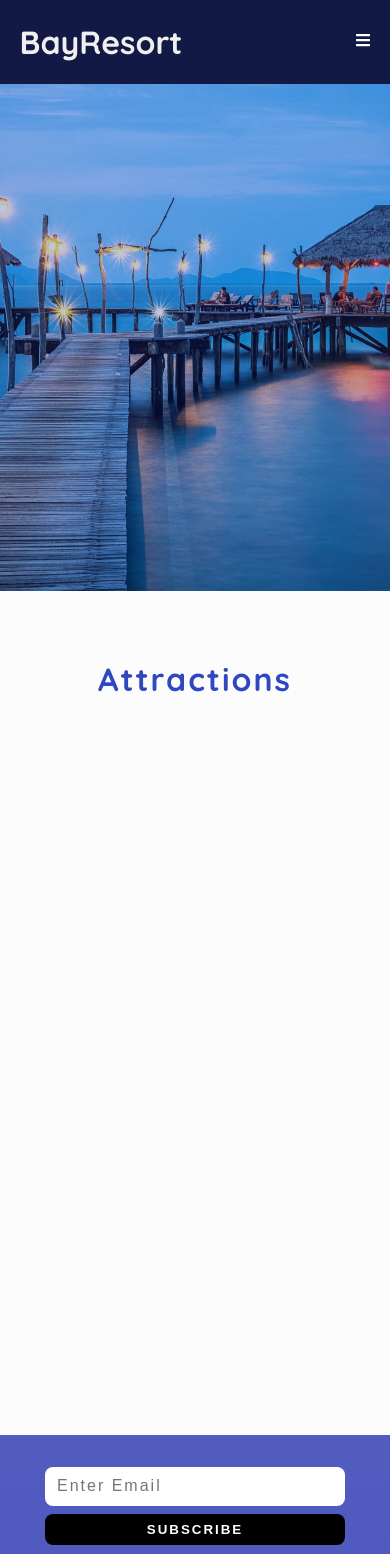
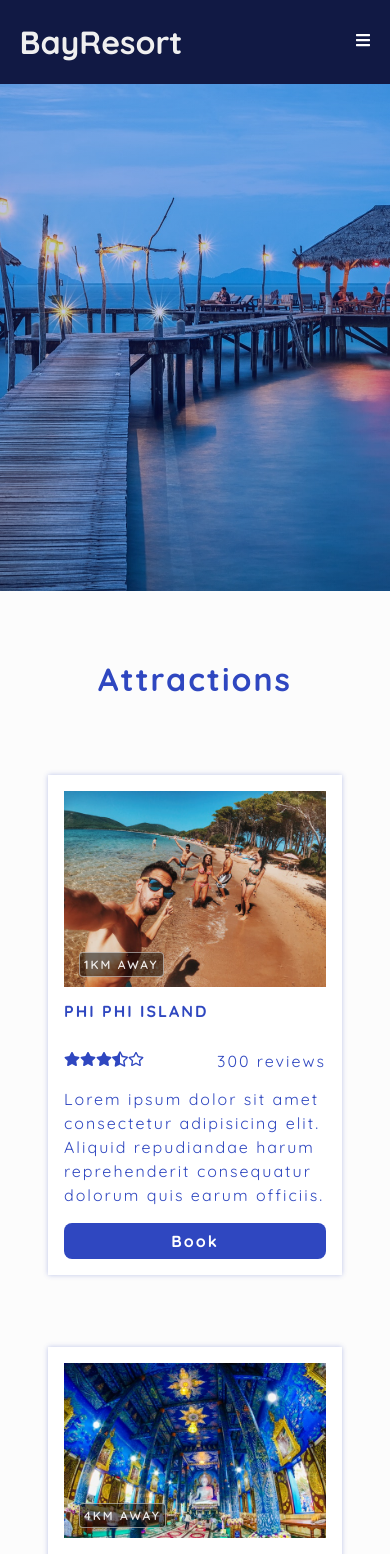
Before and after one commit to fidsta1990/bayresort, a React (Create React App) app: page /attractions in a window 390 px wide. Shown: the top 1554 px of the page. Built offline with nearby package versions, Linux system fonts and the light colour scheme.

Commit message:
completed Tour and SingleTour component details. Made responsive

```diff
--- a/src/components/attractionSection/tourData.js
+++ b/src/components/attractionSection/tourData.js
@@ -1,4 +1,3 @@
-import { FaStarHalfAlt, FaStar, FaRegStar } from "react-icons/fa";
 import attract1 from "../../img/people.jpg";
 import attract2 from "../../img/attraction1.jpg";
 import attract3 from "../../img/attraction2.jpg";
@@ -13,9 +12,6 @@ export const tourList = [
     img: `${attract1}`,
     location: "phi phi island",
     reviews: "300 reviews",
-    star: <FaStar />,
-    halfStar: <FaStarHalfAlt />,
-    emptyStar: <FaRegStar />,
     distance: "1KM AWAY",
     desc:
       "Lorem ipsum dolor sit amet consectetur adipisicing elit. Aliquid repudiandae harum reprehenderit consequatur dolorum quis earum officiis.",
@@ -23,11 +19,8 @@ export const tourList = [
   {
     id: 2,
     img: `${attract2}`,
-    location: "phi phi island",
+    location: "Prayer Temple",
     reviews: "100 reviews",
-    star: <FaStar />,
-    halfStar: <FaStarHalfAlt />,
-    emptyStar: <FaRegStar />,
     distance: "4KM AWAY",
     desc:
       "Lorem ipsum dolor sit amet consectetur adipisicing elit. Aliquid repudiandae harum reprehenderit consequatur dolorum quis earum officiis.",
@@ -35,11 +28,8 @@ export const tourList = [
   {
     id: 3,
     img: `${attract3}`,
-    location: "phi phi island",
+    location: "Royal Palace Grand",
     reviews: "128 reviews",
-    star: <FaStar />,
-    halfStar: <FaStarHalfAlt />,
-    emptyStar: <FaRegStar />,
     distance: "0.5KM AWAY",
     desc:
       "Lorem ipsum dolor sit amet consectetur adipisicing elit. Aliquid repudiandae harum reprehenderit consequatur dolorum quis earum officiis.",
@@ -49,9 +39,6 @@ export const tourList = [
     img: `${attract4}`,
     location: "phi phi island",
     reviews: "55reviews",
-    star: <FaStar />,
-    halfStar: <FaStarHalfAlt />,
-    emptyStar: <FaRegStar />,
     distance: "1.2KM AWAY",
     desc:
       "Lorem ipsum dolor sit amet consectetur adipisicing elit. Aliquid repudiandae harum reprehenderit consequatur dolorum quis earum officiis.",
@@ -61,9 +48,6 @@ export const tourList = [
     img: `${attract5}`,
     location: "phi phi island",
     reviews: "99 reviews",
-    star: <FaStar />,
-    halfStar: <FaStarHalfAlt />,
-    emptyStar: <FaRegStar />,
     distance: "2.5KM AWAY",
     desc:
       "Lorem ipsum dolor sit amet consectetur adipisicing elit. Aliquid repudiandae harum reprehenderit consequatur dolorum quis earum officiis.",
@@ -73,9 +57,6 @@ export const tourList = [
     img: `${attract6}`,
     location: "phi phi island",
     reviews: "230 reviews",
-    star: <FaStar />,
-    halfStar: <FaStarHalfAlt />,
-    emptyStar: <FaRegStar />,
     distance: "10KM AWAY",
     desc:
       "Lorem ipsum dolor sit amet consectetur adipisicing elit. Aliquid repudiandae harum reprehenderit consequatur dolorum quis earum officiis.",
@@ -85,9 +66,6 @@ export const tourList = [
     img: `${attract7}`,
     location: "phi phi island",
     reviews: "528 reviews",
-    star: <FaStar />,
-    halfStar: <FaStarHalfAlt />,
-    emptyStar: <FaRegStar />,
     distance: "6KM AWAY",
     desc:
       "Lorem ipsum dolor sit amet consectetur adipisicing elit. Aliquid repudiandae harum reprehenderit consequatur dolorum quis earum officiis.",
--- /dev/null
+++ b/src/components/attractionSection/tours/SingleTour.jsx
@@ -0,0 +1,32 @@
+import React from "react";
+import * as SingleT from "./singletS";
+import { FaStarHalfAlt, FaStar, FaRegStar } from "react-icons/fa";
+// import { BtnSolid } from "../../buttons/btnStyles";
+
+const SingleTour = ({ img, location, reviews, distance, desc }) => {
+  return (
+    <SingleT.Wrapper>
+      <SingleT.Card>
+        <SingleT.Image>
+          <img src={img} alt={location} />
+          <label>{distance}</label>
+        </SingleT.Image>
+        <h4>{location}</h4>
+        <SingleT.Reviews>
+          <span>
+            <FaStar />
+            <FaStar />
+            <FaStar />
+            <FaStarHalfAlt />
+            <FaRegStar />
+          </span>
+          <span>{reviews}</span>
+        </SingleT.Reviews>
+        <p>{desc}</p>
+        <SingleT.Btn>Book</SingleT.Btn>
+      </SingleT.Card>
+    </SingleT.Wrapper>
+  );
+};
+
+export default SingleTour;
--- a/src/components/attractionSection/tours/Tours.jsx
+++ b/src/components/attractionSection/tours/Tours.jsx
@@ -1,11 +1,20 @@
 import React from "react";
 import * as TourS from "./tourS";
+import { tourList } from "../tourData";
+import SingleTour from "./SingleTour";
 
 const Tours = () => {
+  const [data, setData] = React.useState(tourList);
+
   return (
     <TourS.Wrapper>
       <TourS.Container>
         <h2>Attractions</h2>
+        <TourS.TourWrap>
+          {data.map((items) => {
+            return <SingleTour key={items.id} {...items} />;
+          })}
+        </TourS.TourWrap>
       </TourS.Container>
     </TourS.Wrapper>
   );
--- /dev/null
+++ b/src/components/attractionSection/tours/singletS.js
@@ -0,0 +1,85 @@
+import styled from "styled-components";
+import { BtnSolid } from "../../buttons/btnStyles";
+
+export const Wrapper = styled.section`
+  width: 100%;
+  margin: 0rem auto 3.2rem auto;
+  display: flex;
+  justify-content: center;
+  padding: 1.6rem;
+`;
+
+export const Card = styled.article`
+  background: #fff;
+  color: #2f47c0;
+  padding: 1.6rem;
+  display: flex;
+  justify-content: center;
+  flex-direction: column;
+  width: 100%;
+  max-width: 340px;
+  box-shadow: 0 0 5px rgb(47, 71, 192, 0.3);
+  transition: all 0.2s ease;
+  letter-spacing: 2px;
+
+  &:hover {
+    box-shadow: 0 0 10px rgb(47, 71, 192, 0.6);
+  }
+
+  h4 {
+    padding: 1.6rem 0rem;
+    text-transform: uppercase;
+    white-space: nowrap;
+  }
+
+  p {
+    font-size: 1.6rem;
+    line-height: 1.5;
+  }
+
+  @media (min-width: 900px) {
+    max-width: 420px;
+  }
+
+  @media (min-width: 1100px) {
+    max-width: 320px;
+  }
+`;
+
+export const Image = styled.div`
+  position: relative;
+  width: 100%;
+
+  label {
+    position: absolute;
+    border: 1px solid rgba(255, 255, 255, 0.5);
+    border-radius: 0.4rem;
+    padding: 0.4rem;
+    bottom: 10px;
+    left: 15px;
+    background: rgba(0, 0, 0, 0.5);
+    font-weight: 550;
+    color: rgba(255, 255, 255, 0.9);
+    font-size: 1.2rem;
+  }
+
+  img {
+    width: 100%;
+  }
+`;
+
+export const Reviews = styled.div`
+  display: flex;
+  justify-content: space-between;
+  padding: 1.6rem 0rem;
+
+  span {
+    font-size: 1.6rem;
+  }
+`;
+
+export const Btn = styled(BtnSolid)`
+  @media (min-width: 768px) {
+    max-width: 100%;
+  }
+`;
--- a/src/components/attractionSection/tours/tourS.js
+++ b/src/components/attractionSection/tours/tourS.js
@@ -21,3 +21,18 @@ export const Container = styled.section`
     max-width: 1200px;
   }
 `;
+
+export const TourWrap = styled.section`
+  display: grid;
+  grid-template-columns: 1fr;
+  gap: 0.8rem;
+  padding-bottom: 2.4rem;
+
+  @media (min-width: 768px) {
+    grid-template-columns: repeat(2, 1fr);
+  }
+
+  @media (min-width: 1100px) {
+    grid-template-columns: repeat(3, 1fr);
+  }
+`;
```
